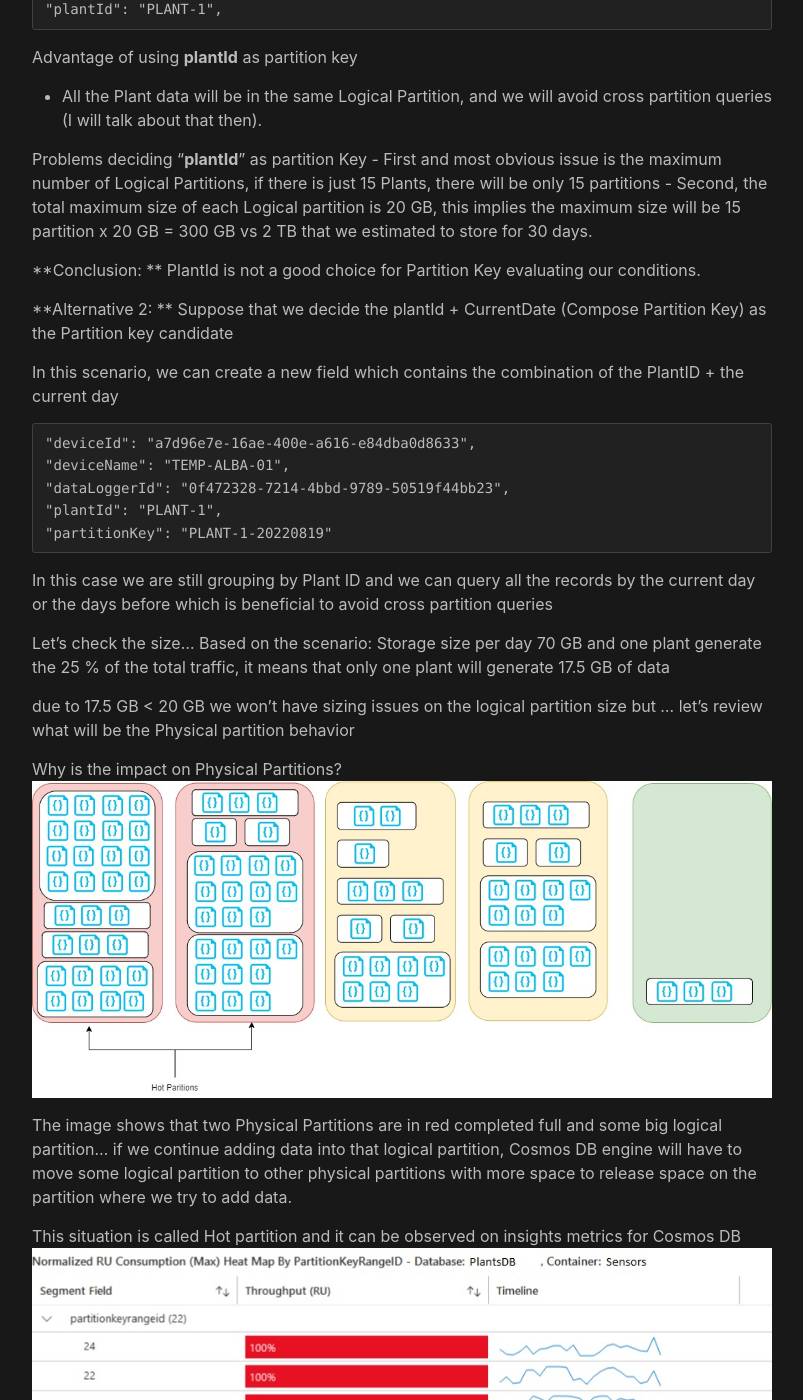
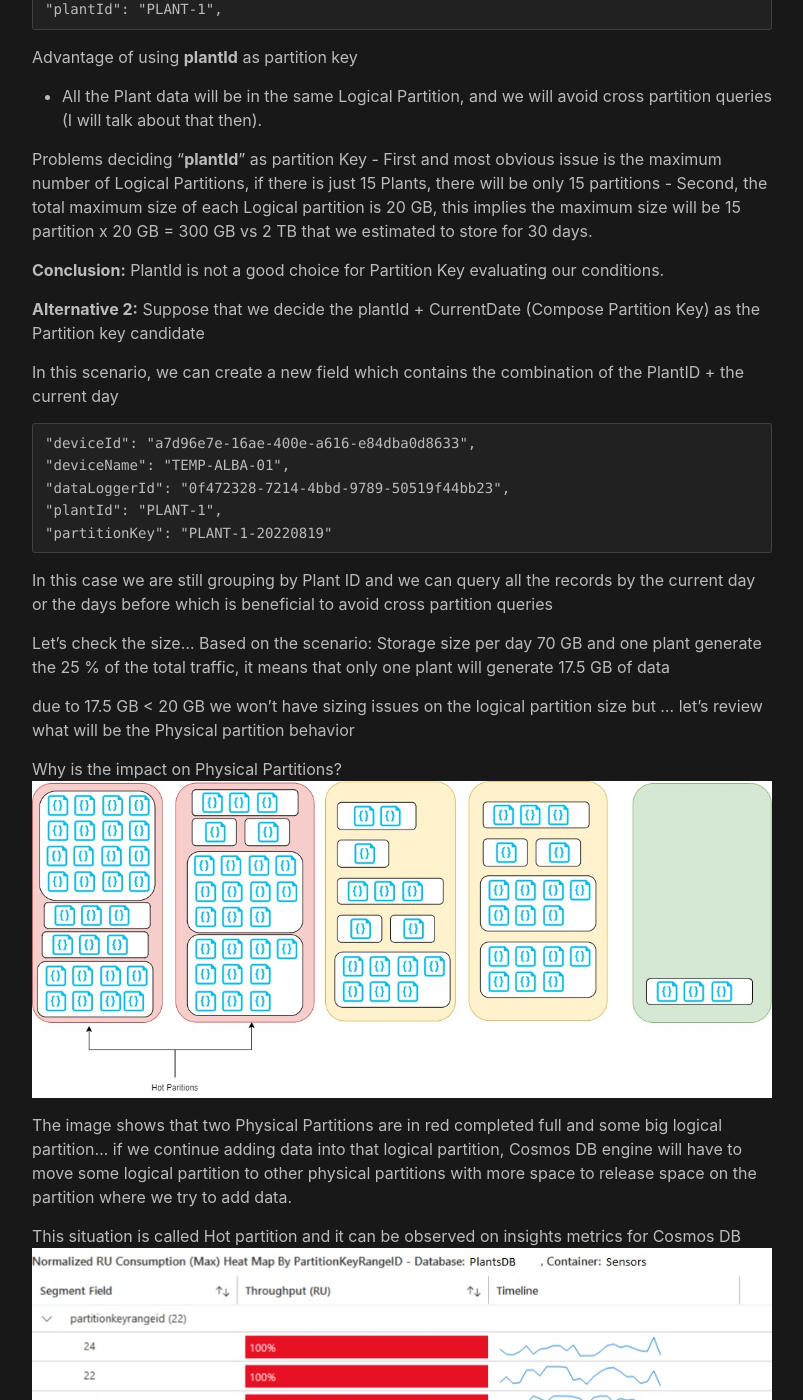
Before and after one commit to mjalaf/mjalaf.github.io, a Jekyll site: the page built from _posts/2022-09-15-cosmosdb-logical-partitions.md, in a window 1280 px wide and 1400 px high, scrolled down 2887 px. Shown: the whole window, without its empty margins (238-1041 px from the left). Built offline with Jekyll 4.4.1, drawn with Linux system fonts in a browser that asks for light colours; our own code applies the rules of GitHub Pages for plain Markdown files; comment, search, counter and statistics services are not loaded; part of the change alters nothing that is shown; some of the changed text lies outside the part shown.

Commit message:
Fixed formating issues

````diff
--- a/_posts/2022-09-15-cosmosdb-logical-partitions.md
+++ b/_posts/2022-09-15-cosmosdb-logical-partitions.md
@@ -101,9 +101,9 @@ Problems deciding "**plantId**" as partition Key
 	- First and most obvious issue is the maximum number of Logical Partitions, if there is just 15 Plants, there will be only 15 partitions
 	- Second, the total maximum size of each Logical partition is 20 GB, this implies the maximum size will be 15 partition x 20 GB = 300 GB vs 2 TB that we estimated to store for 30 days.
 
-**Conclusion: **  PlantId is not a good choice for Partition Key evaluating our conditions.
+**Conclusion:**  PlantId is not a good choice for Partition Key evaluating our conditions.
 
-**Alternative 2: ** Suppose that we decide the plantId + CurrentDate  (Compose Partition Key) as the Partition key candidate
+**Alternative 2:**  Suppose that we decide the plantId + CurrentDate  (Compose Partition Key) as the Partition key candidate
 
 In this scenario, we can create a new field which contains the combination of the PlantID + the current day
 
@@ -131,9 +131,9 @@ This situation is called Hot partition and it can be observed on insights metric
 
 ![Logical Parition - Hot Partition](/assets/img/CosmosDBPost/LogicPart-3.jpg)
 
-**Conclusion: **  PlantId + CurrentDate is a better choice for Partition Key but it is not ideal.
+**Conclusion:**  PlantId + CurrentDate is a better choice for Partition Key but it is not ideal.
 
-### How do we know the size of my partition key?
+### How do we know the partition key size?
 There is a log analytics query provided by Microsoft that can be used to check the Partition Key Size
 
 ```
````
